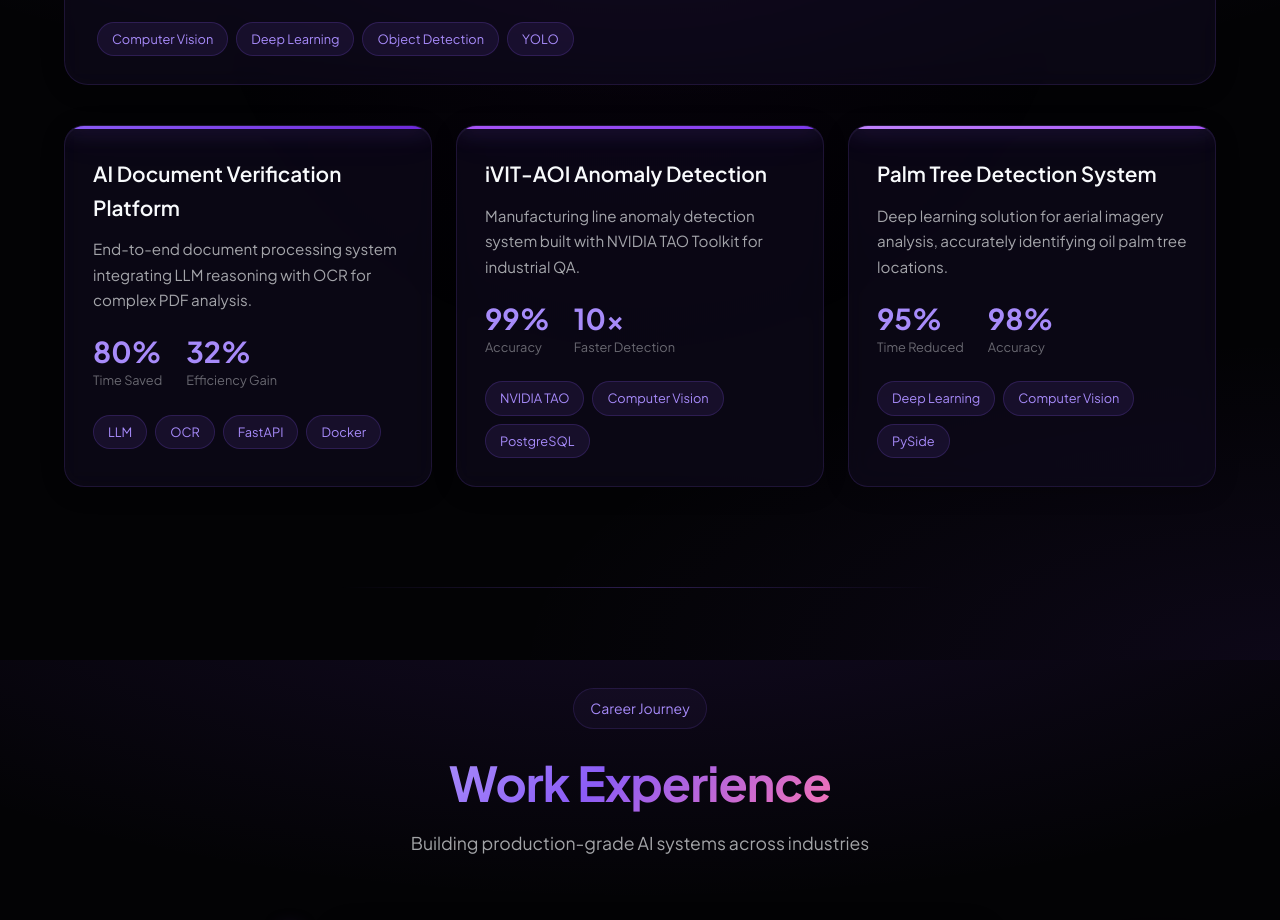
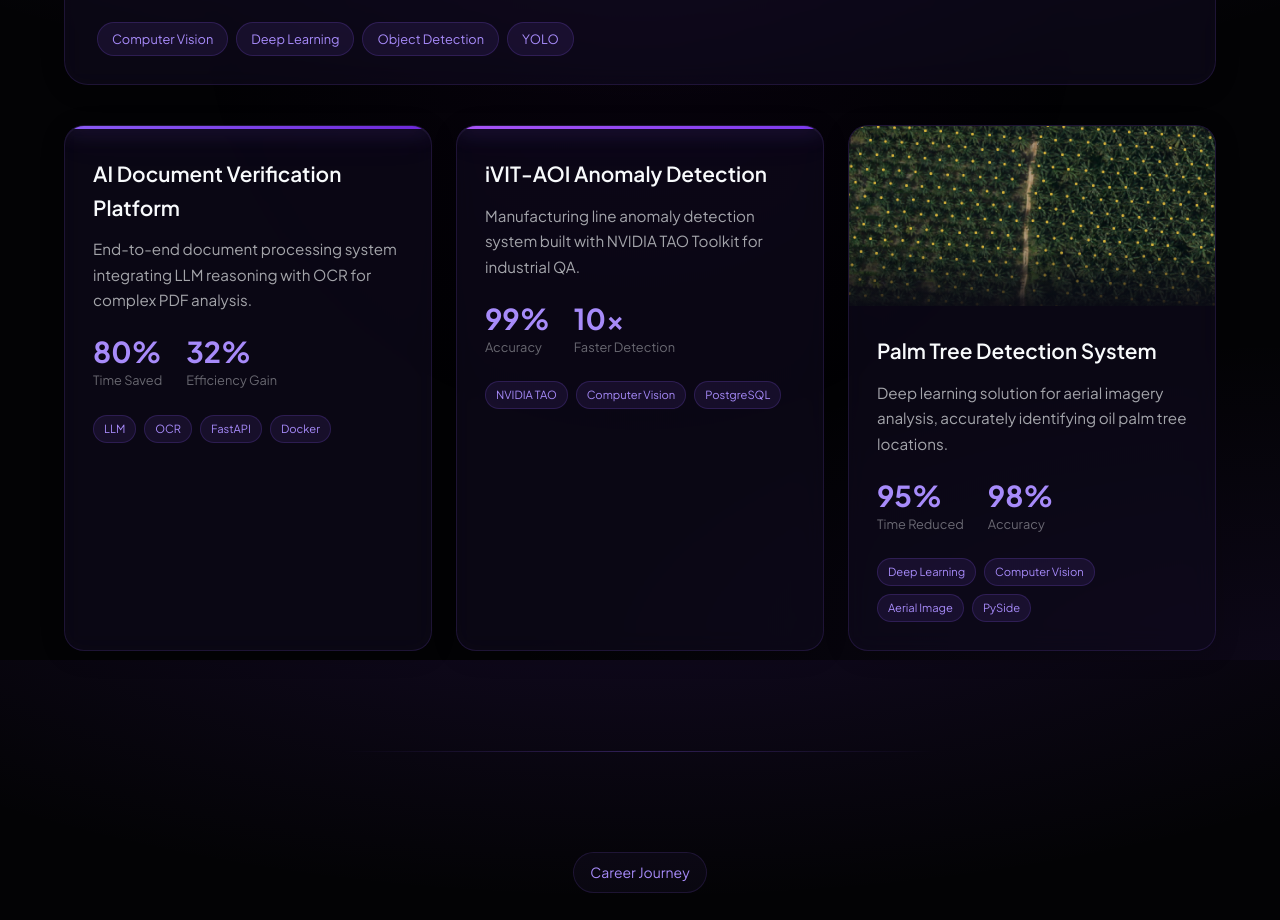
Before and after one commit to sodinfeliz/sodinfeliz.github.io, a React (Vite) app: page / in a window 1280 px wide. Shown: the part 2540-3460 px from the top of the page. Built offline with nearby package versions, Linux system fonts and the light colour scheme; the HTML template or start-up script is replaced by a standard one.

Commit message:
feat: add project image display and enhance project tags styling in Projects component.

```diff
--- a/src/components/Projects.tsx
+++ b/src/components/Projects.tsx
@@ -31,11 +31,12 @@ const projects = [
   {
     title: 'Palm Tree Detection System',
     description: 'Deep learning solution for aerial imagery analysis, accurately identifying oil palm tree locations.',
+    image: '/palm_prediction_cover.png',
     metrics: [
       { value: '95%', label: 'Time Reduced' },
       { value: '98%', label: 'Accuracy' },
     ],
-    tags: ['Deep Learning', 'Computer Vision', 'PySide'],
+    tags: ['Deep Learning', 'Computer Vision', 'Aerial Image', 'PySide'],
     gradient: 'linear-gradient(135deg, #c084fc 0%, #a855f7 100%)',
   },
 ]
@@ -203,12 +204,40 @@ export default function Projects() {
                 transitionDelay: `${index * 0.15}s`,
               }}
             >
-              {/* Gradient header */}
-              <div style={{
-                height: '3px',
-                background: project.gradient,
-                boxShadow: '0 0 20px rgba(139, 92, 246, 0.6), 0 0 40px rgba(139, 92, 246, 0.3)',
-              }} />
+              {/* Header: image or gradient line */}
+              {project.image ? (
+                <div style={{
+                  width: '100%',
+                  height: 'clamp(120px, 25vw, 180px)',
+                  overflow: 'hidden',
+                  position: 'relative',
+                }}>
+                  <img
+                    src={project.image}
+                    alt={project.title}
+                    style={{
+                      width: '100%',
+                      height: '100%',
+                      objectFit: 'cover',
+                      objectPosition: 'center',
+                    }}
+                  />
+                  <div style={{
+                    position: 'absolute',
+                    bottom: 0,
+                    left: 0,
+                    right: 0,
+                    height: '60px',
+                    background: 'linear-gradient(transparent, rgba(10, 10, 20, 0.9))',
+                  }} />
+                </div>
+              ) : (
+                <div style={{
+                  height: '3px',
+                  background: project.gradient,
+                  boxShadow: '0 0 20px rgba(139, 92, 246, 0.6), 0 0 40px rgba(139, 92, 246, 0.3)',
+                }} />
+              )}
 
               <div style={{ padding: 'clamp(20px, 4vw, 28px)' }}>
                 <h3 style={{
@@ -264,11 +293,11 @@ export default function Projects() {
                 }}>
                   {project.tags.map((tag, i) => (
                     <span key={i} style={{
-                      padding: '6px 14px',
+                      padding: '4px 10px',
                       borderRadius: '50px',
                       background: 'rgba(139, 92, 246, 0.1)',
                       border: '1px solid rgba(139, 92, 246, 0.2)',
-                      fontSize: '0.8rem',
+                      fontSize: '0.7rem',
                       color: 'var(--purple-glow)',
                     }}>
                       {tag}
```
Also changed, not shown: public/palm_prediction_cover.png (added).
